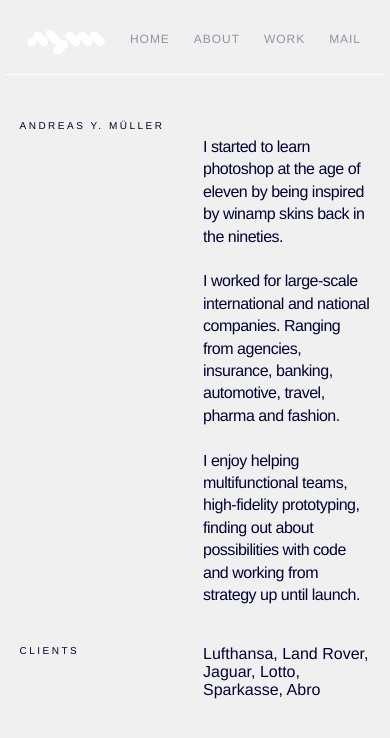
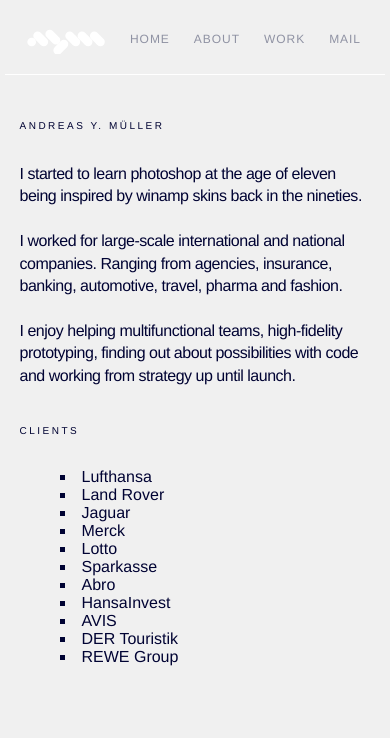
Before and after one commit to aeonyuonmiller/personal, a Next.js app: page /about in a window 390 px wide. Shown: the top 738 px of the page. Built offline with nearby package versions, Linux system fonts and the light colour scheme; a web font is replaced by a local one.

Commit message:
added responsiveness to .layout

```diff
--- a/pages/about.jsx
+++ b/pages/about.jsx
@@ -7,12 +7,29 @@
         <Layout>
           <h2>Andreas Y. Müller</h2>
           <div>
-            <p>I started to learn photoshop at the age of eleven by being inspired by winamp skins back in the nineties.</p>
-            <p>I worked for large-scale international and national companies. Ranging from agencies, insurance, banking, automotive, travel, pharma and fashion.</p>
-            <p>I enjoy helping multifunctional teams, high-fidelity prototyping, finding out about  possibilities with code and working from strategy up until launch.</p>
+            <p>I started to learn photoshop at the age of eleven
+              being inspired by winamp skins back in the nineties.</p>
+            <p>I worked for large-scale international and national
+              companies. Ranging from agencies, insurance, banking,
+              automotive, travel, pharma and fashion.</p>
+            <p>I enjoy helping multifunctional teams, high-fidelity
+              prototyping, finding out about  possibilities with code
+              and working from strategy up until launch.</p>
           </div>
           <h2>Clients</h2>
-          <div>Lufthansa, Land Rover, Jaguar, Lotto, Sparkasse, Abro</div>
+          <ul>
+            <li>Lufthansa</li>
+            <li>Land Rover</li>
+            <li>Jaguar</li>
+            <li>Merck</li>
+            <li>Lotto</li>
+            <li>Sparkasse</li>
+            <li>Abro</li>
+            <li>HansaInvest</li>
+            <li>AVIS</li>
+            <li>DER Touristik</li>
+            <li>REWE Group</li>
+          </ul>
         </Layout>
     </>
   )
--- a/pages/components/Layout.jsx
+++ b/pages/components/Layout.jsx
@@ -2,7 +2,7 @@
 import { motion } from 'framer-motion'
 
 const transition = {
-    intro: { opacity: 0, y: 10, transition: { staggerChildren: 0.2 }},
+  intro: { opacity: 0, y: 50 },
   show: { opacity: 1, y: 0, transition:{ type: "tween", duration: 0.2 }},
   exit: { opacity: 0, y: -30, transition:{ type: "tween", duration: 0.5 }}
 }
--- a/styles/globals.css
+++ b/styles/globals.css
@@ -1,12 +1,12 @@
 @import url('https://fonts.googleapis.com/css2?family=Alumni+Sans:wght@100&family=Azeret+Mono:wght@100;300;500&display=swap');
 
 ::selection {
-  color: var(--tertiary);
+  color: var(--bg);
   background: var(--primary);
 }
 
 ::-moz-selection {
-  color: var(--tertiary);
+  color: var(--bg);
   background: var(--primary);
 }
 
@@ -30,6 +30,19 @@
   font-family: Azeret Mono, Droid Sans, Helvetica Neue, sans-serif;
 }
 
+.portrait{
+  position: absolute;
+  display: flex;
+  justify-content: end;
+  align-items: flex-end;
+  height: 100vh;
+  width: 50%;
+  right: 0;
+  top: 0;
+  bottom: 0;
+  overflow: hidden;
+}
+
 h1{ margin: 0; }
 
 h2{
@@ -41,11 +54,15 @@
 }
 
 p{
-  font-weight: 300;
+  font-weight: 100;
   line-height: 1.4em;
   letter-spacing: -0.03em;
   margin-bottom: 1.4em;
   max-width: 55ch;
+}
+
+ul li{
+  list-style: square inside;
 }
 
 nav{
@@ -111,3 +128,9 @@
   gap: 1em;
   display: grid;
 }
+
+@media (max-width: 800px) {
+  .layout {
+    grid-template-columns: 1fr;
+  }
+}
```
Also changed, not shown: pages/index.js (+20 -2 lines).
